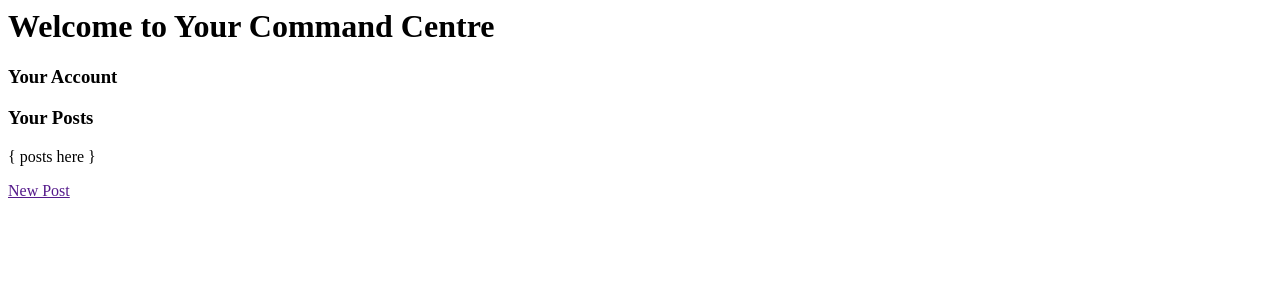
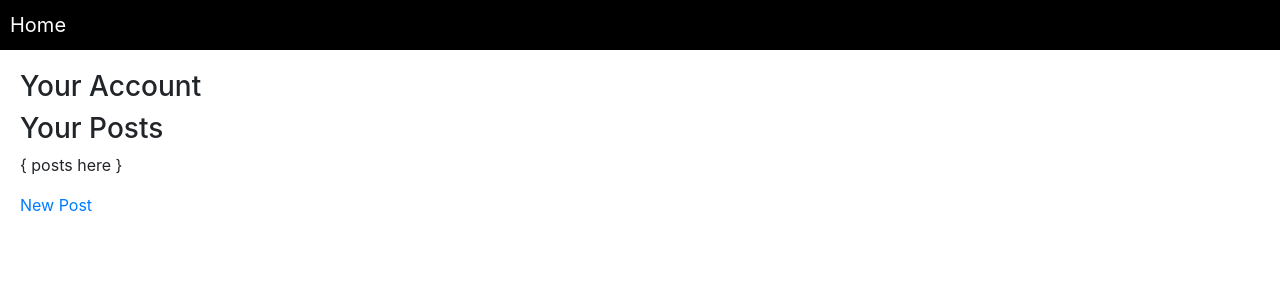
Before and after one commit to maxmarzolf/random-choice, a Flask app: page /creator in a window 1280 px wide. Shown: the top 300 px of the page. Run offline with Flask 2, Linux system fonts and the light colour scheme; some libraries are stand-ins or nearby versions.

Commit message:
template and css started

```diff
--- /dev/null
+++ b/app/creator/templates/_template.html
@@ -0,0 +1,31 @@
+<!DOCTYPE html>
+<html lang="en">
+<head>
+    <meta charset="UTF-8">
+    <title>{% block title %}Parameter Blog{% endblock %}</title>
+
+    <link rel="stylesheet"
+          href="https://stackpath.bootstrapcdn.com/bootstrap/4.1.3/css/bootstrap.min.css"
+          integrity="sha384-MCw98/SFnGE8fJT3GXwEOngsV7Zt27NXFoaoApmYm81iuXoPkFOJwJ8ERdknLPMO" crossorigin="anonymous">
+
+    <link rel="stylesheet" href="../../static/style.css" />
+</head>
+<body>
+<nav>
+    <a href="/">Home</a>
+</nav>
+<div class="main_content">
+    {% block main_content %}{% endblock %}
+</div>
+<script src="https://code.jquery.com/jquery-3.3.1.slim.min.js"
+        integrity="sha384-q8i/X+965DzO0rT7abK41JStQIAqVgRVzpbzo5smXKp4YfRvH+8abtTE1Pi6jizo"
+        crossorigin="anonymous"></script>
+<script src="https://cdnjs.cloudflare.com/ajax/libs/popper.js/1.14.3/umd/popper.min.js"
+        integrity="sha384-ZMP7rVo3mIykV+2+9J3UJ46jBk0WLaUAdn689aCwoqbBJiSnjAK/l8WvCWPIPm49"
+        crossorigin="anonymous"></script>
+<script
+        src="https://stackpath.bootstrapcdn.com/bootstrap/4.1.3/js/bootstrap.min.js"
+        integrity="sha384-ChfqqxuZUCnJSK3+MXmPNIyE6ZbWh2IMqE241rYiqJxyMiZ6OW/JmZQ5stwEULTy"
+        crossorigin="anonymous"></script>
+</body>
+</html>
--- a/app/creator/templates/creator_home.html
+++ b/app/creator/templates/creator_home.html
@@ -1,7 +1,8 @@
+{% extends "_template.html" %}
 <h1>Welcome to Your Command Centre</h1>
-
+{% block main_content %}
 <h3>Your Account</h3>
-
 <h3>Your Posts</h3>
 <p>{ posts here }</p>
-<a href="">New Post</a>
+<a href="posts/creator_new_post.html">New Post</a>
+{% endblock %}
--- a/app/reader/reader_routes.py
+++ b/app/reader/reader_routes.py
@@ -6,7 +6,7 @@ from app import db, models
 
 @reader_bp.route("/")
 def reader_home():
-    return "reader home!"
+    return render_template("creator_home.html")
 
 
 @reader_bp.route("/post/<int:post_id>")
--- /dev/null
+++ b/app/static/style.css
@@ -0,0 +1,18 @@
+.title{
+    font-weight: bold;
+}
+
+.main_content{
+    padding: 20px;
+}
+
+nav {
+    background-color: black;
+    padding: 10px;
+    font-size: 20px;
+    color: white;
+}
+
+nav > a {
+    color: white;
+}
--- a/config.py
+++ b/config.py
@@ -1,4 +1,5 @@
 from os import environ
+
 
 class Config(object):
     SQLALCHEMY_DATABASE_URI = environ.get("DATABASE_URL")
```
Also changed, not shown: app/reader/templates/_template.html (added, +31 -0 lines), app/creator/templates/shared/_template.html (deleted), 1 other file.
